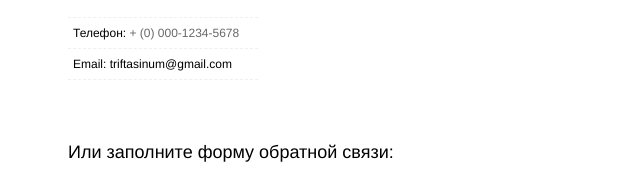
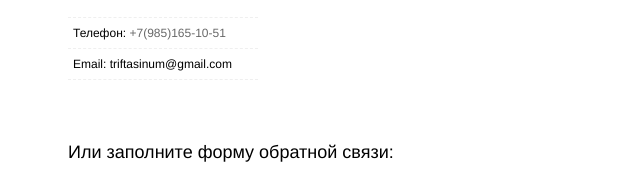
Before and after one commit to Filichkinadarina/Begin, a plain HTML site: page contact.html in a window 1280 px wide. Shown: the part 480-661 px from the top of the page, 138-778 px from the left. Drawn offline with Linux system fonts and the light colour scheme; no server answers; a web font is replaced by a local one.

Commit message:
поправка

```diff
--- a/contact.html
+++ b/contact.html
@@ -99,7 +99,7 @@
 
 				<div class="contact-info">
 				<h3>Контактная информация:</h3>
-					<p><span>Телефон:</span> + (0) 000-1234-5678</p>
+					<p><span>Телефон:</span> +7(985)165-10-51</p>
 					<p><span>Email:</span> <a href="mailto:triftasinum@gmail.com">triftasinum@gmail.com</a> </p>
 				</div>
 			</aside><!--end aside-->
```
